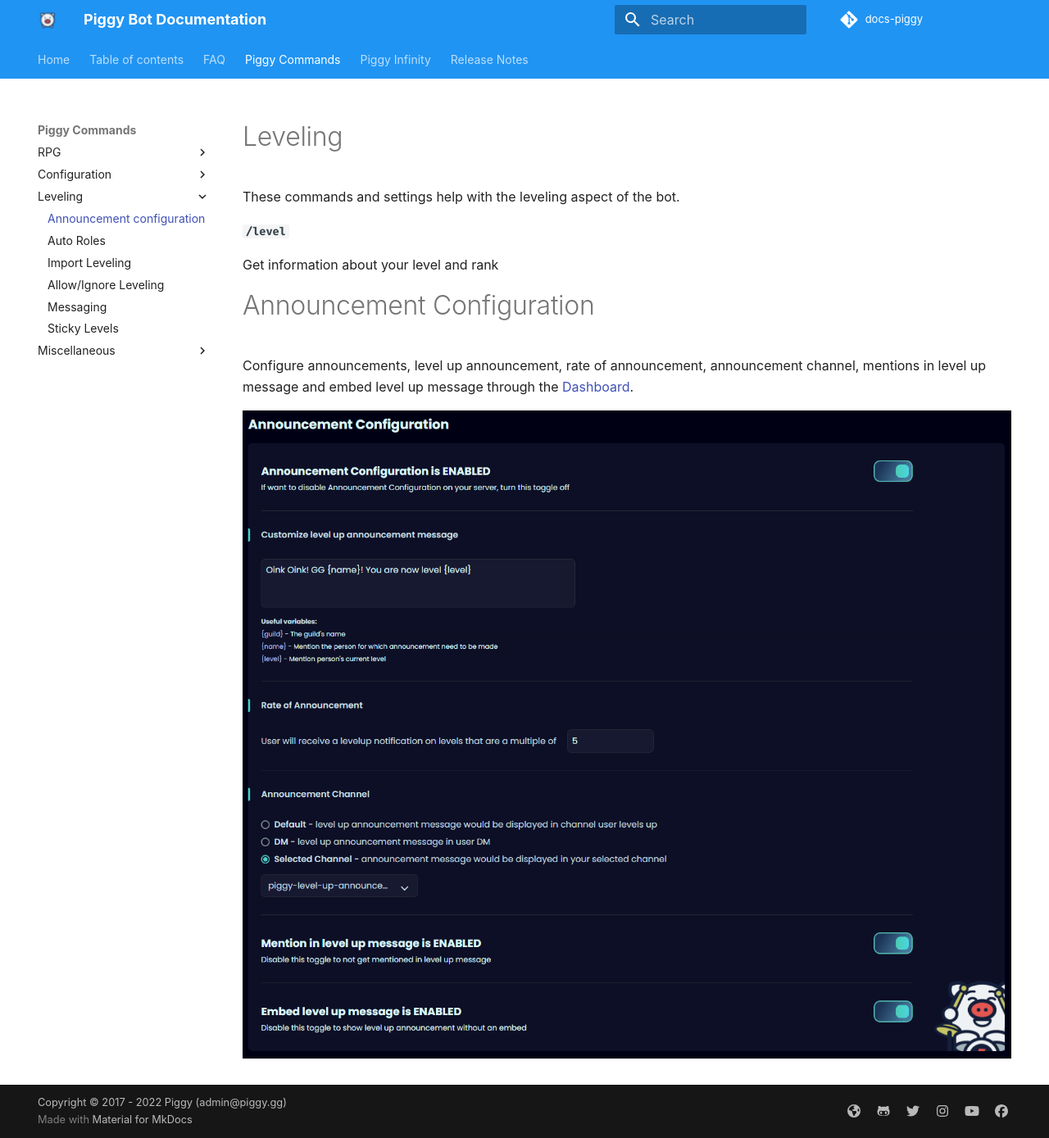
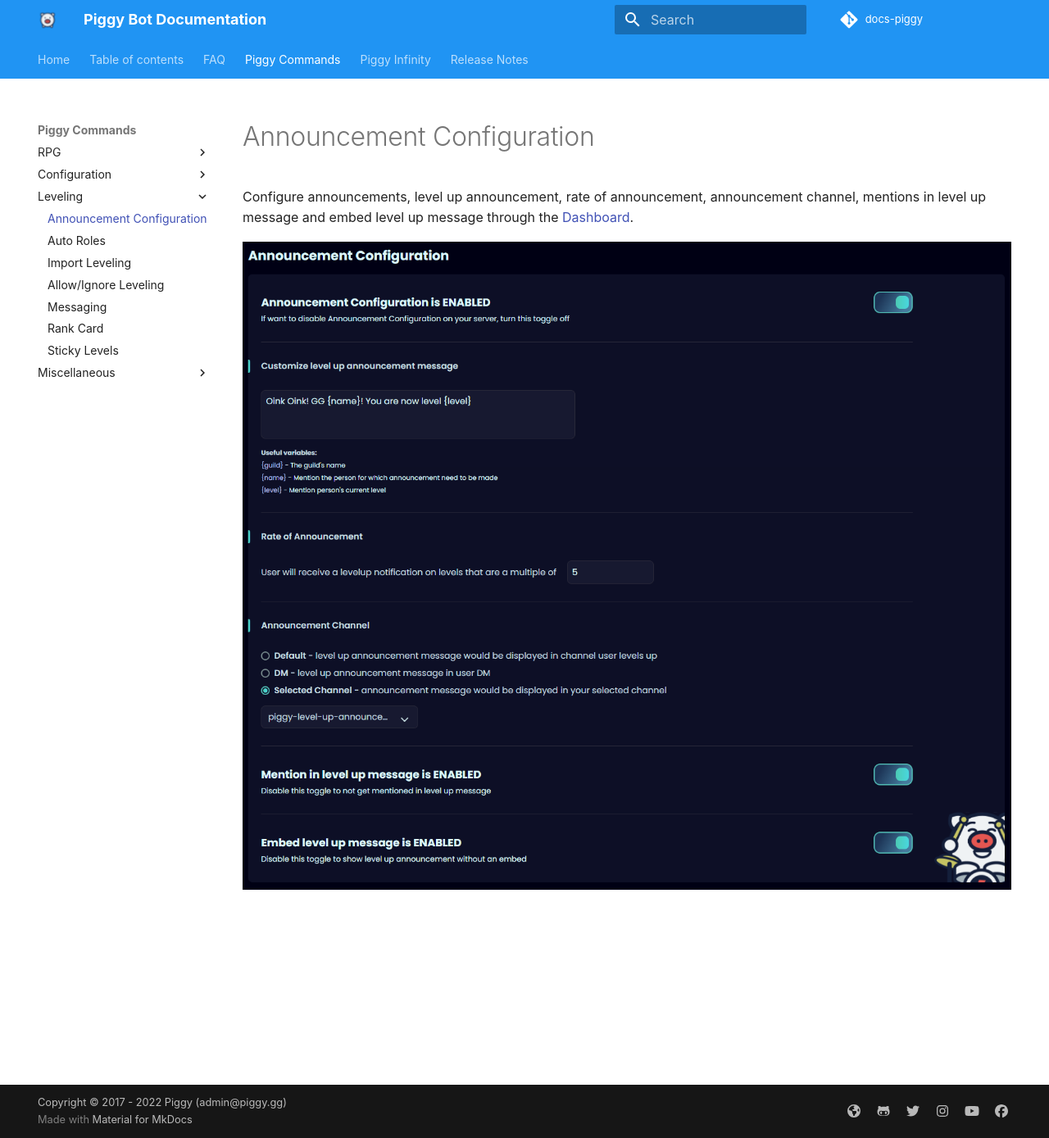
Before and after one commit to botlabs-gg/docs-piggy, an MkDocs documentation site: the page built from docs/Piggy-Commands/leveling/announcement-configuration.md, in a window 1280 px wide and 1389 px high. Shown: the whole window at 82% size. Built offline with MkDocs 1.6.1 and Material for MkDocs 9.7.7, drawn with Linux system fonts in a browser that asks for light colours; some web fonts are replaced; comment, search, counter and statistics services are not loaded.

Commit message:
Added Rank Card section

```diff
--- a/docs/Piggy-Commands/leveling/announcement-configuration.md
+++ b/docs/Piggy-Commands/leveling/announcement-configuration.md
@@ -1,12 +1,3 @@
-<h1>Leveling</h1>
-
-
-These commands and settings help with the leveling aspect of the bot.
-
-__`/level`__
-
-Get information about your level and rank
-<br>
 # Announcement Configuration
 
 Configure announcements, level up announcement, rate of announcement, announcement channel, mentions in level up message and embed level up message through the [Dashboard](https://piggy.gg/dashboard/).
```
Also changed, not shown: docs/Piggy-Commands/leveling/rank-card.md (added, +35 -0 lines), docs/SUMMARY.md (+1 -0 lines).
